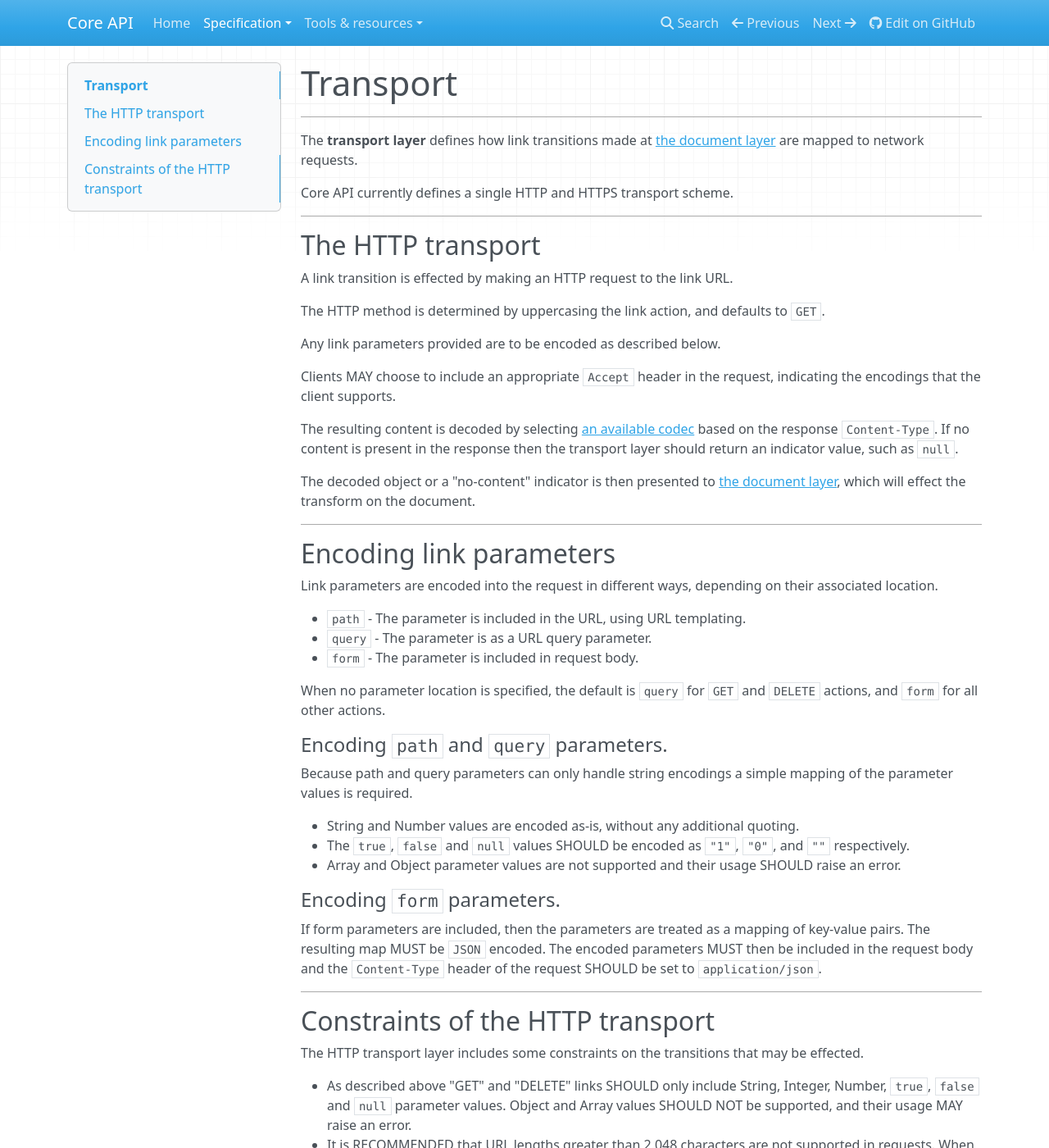
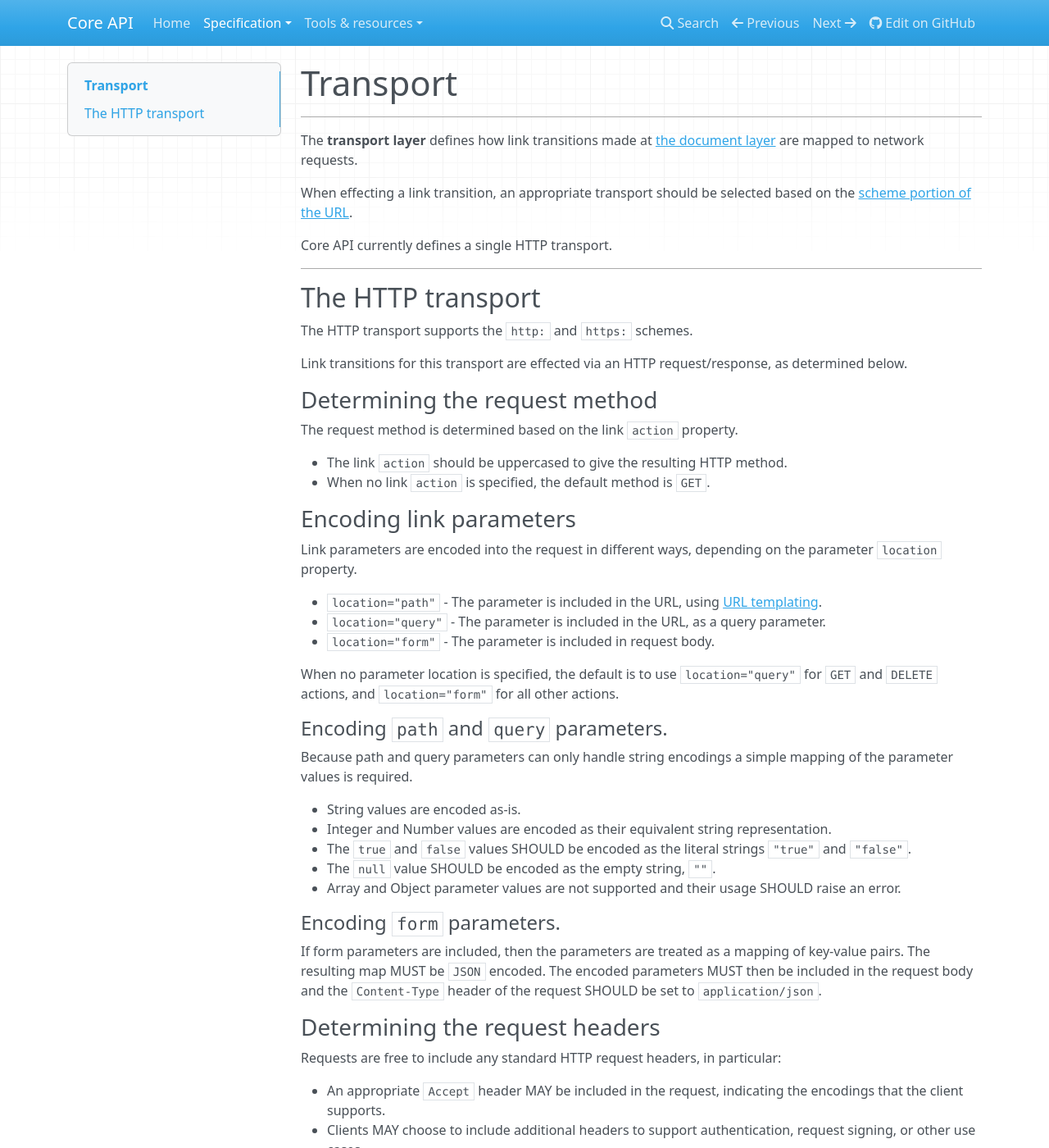
Before and after one commit to core-api/core-api, an MkDocs documentation site: the page built from docs/specification/transport.md, in a window 1280 px wide and 1400 px high. Shown: the whole window at 82% size. Built offline with MkDocs 1.6.1, drawn with Linux system fonts in a browser that asks for light colours; nearby versions of some CDN libraries; old or Windows-style settings are respelled for this version of MkDocs; some of the changed text lies outside the part shown.

Commit message:
Latest refinements

```diff
--- a/docs/specification/transport.md
+++ b/docs/specification/transport.md
@@ -4,43 +4,45 @@
 
 The **transport layer** defines how link transitions made at [the document layer](document.md) are mapped to network requests.
 
-Core API currently defines a single HTTP and HTTPS transport scheme.
+When effecting a link transition, an appropriate transport should be selected based
+on the [scheme portion of the URL][scheme].
+
+Core API currently defines a single HTTP transport.
 
 ---
 
 ## The HTTP transport
 
-A link transition is effected by making an HTTP request to the link URL.
+The HTTP transport supports the `http:` and `https:` schemes.
 
-The HTTP method is determined by uppercasing the link action, and defaults to `GET`.
+Link transitions for this transport are effected via an HTTP request/response, as determined below.
 
-Any link parameters provided are to be encoded as described below.
+### Determining the request method
 
-Clients MAY choose to include an appropriate `Accept` header in the request, indicating the encodings that the client supports.
+The request method is determined based on the link `action` property.
 
-The resulting content is decoded by selecting [an available codec](encoding.md) based on the response `Content-Type`. If no content is present in the response then the transport layer should return an indicator value, such as `null`.
+* The link `action` should be uppercased to give the resulting HTTP method.
+* When no link `action` is specified, the default method is `GET`.
 
-The decoded object or a "no-content" indicator is then presented to [the document layer](document.md), which will effect the transform on the document.
+### Encoding link parameters
 
----
+Link parameters are encoded into the request in different ways, depending on the parameter `location` property.
 
-## Encoding link parameters
+* `location="path"` - The parameter is included in the URL, using [URL templating][rfc6570].
+* `location="query"` - The parameter is included in the URL, as a query parameter.
+* `location="form"` - The parameter is included in request body.
 
-Link parameters are encoded into the request in different ways, depending on their associated location.
-
-* `path` - The parameter is included in the URL, using URL templating.
-* `query` - The parameter is as a URL query parameter.
-* `form` - The parameter is included in request body.
-
-When no parameter location is specified, the default is `query` for `GET` and `DELETE` actions,
-and `form` for all other actions.
+When no parameter location is specified, the default is to use `location="query"` for `GET` and `DELETE` actions,
+and `location="form"` for all other actions.
 
 #### Encoding `path` and `query` parameters.
 
 Because path and query parameters can only handle string encodings a simple mapping of the parameter values is required.
 
-* String and Number values are encoded as-is, without any additional quoting.
-* The `true`, `false` and `null` values SHOULD be encoded as `"1"`, `"0"`, and `""` respectively.
+* String values are encoded as-is.
+* Integer and Number values are encoded as their equivalent string representation.
+* The `true` and `false` values SHOULD be encoded as the literal strings `"true"` and `"false"`.
+* The `null` value SHOULD be encoded as the empty string, `""`.
 * Array and Object parameter values are not supported and their usage SHOULD raise an error.
 
 #### Encoding `form` parameters.
@@ -48,11 +50,41 @@
 If form parameters are included, then the parameters are treated as a mapping of key-value pairs.
 The resulting map MUST be `JSON` encoded. The encoded parameters MUST then be included in the request body and the `Content-Type` header of the request SHOULD be set to `application/json`.
 
+### Determining the request headers
+
+Requests are free to include any standard HTTP request headers, in particular:
+
+* An appropriate `Accept` header MAY be included in the request, indicating the encodings that the client supports.
+* Clients MAY choose to include additional headers to support authentication, request signing, or other use cases.
+
 ---
 
-## Constraints of the HTTP transport
+### Decoding the response
 
-The HTTP transport layer includes some constraints on the transitions that may be effected.
+The result of following a link transition is to either return a Document, raise an Error condition.
 
-* As described above "GET" and "DELETE" links SHOULD only include String, Integer, Number, `true`, `false` and `null` parameter values. Object and Array values SHOULD NOT be supported, and their usage MAY raise an error.
-* It is RECOMMENDED that URL lengths greater than 2,048 characters are not supported in requests. When they do occur, they MAY raise an error.
+* The resulting content is decoded by selecting [an available codec](encoding.md) based on the response `Content-Type`.
+* Either a Document or an Error condition MUST be returned by the codec.
+* If no content is present in the response then the transport layer MUST return an empty document.
+
+### Handling in-place transformations
+
+An in-place transformation takes place when a link has `inplace=true`, and the
+link is contained by a nested document.
+
+When the `inplace` property is `null`, an appropriate default is used:
+
+* The `PUT`, `PATCH` and `DELETE` methods default to `inplace=true`.
+* All other methods default to `inplace=false`.
+
+In the case of an in-place transformation, a *partial transformation* is effected on
+the document tree, as follows:
+
+* If a Document is returned in the HTTP response: The nested document is replaced with
+the returned Document, and the new document tree is returned to the client.
+* If no content is returned in HTTP response: The nested document is removed from
+the document tree, and the new document tree is returned to the client.
+
+
+[scheme]: https://en.wikipedia.org/wiki/Uniform_Resource_Identifier#Syntax
+[rfc6570]: http://tools.ietf.org/html/rfc6570
```
Also changed, not shown: README.md (+16 -32 lines), docs/index.md (+10 -29 lines), docs/specification/document.md (+30 -62 lines), docs/specification/encoding.md (+63 -40 lines).
